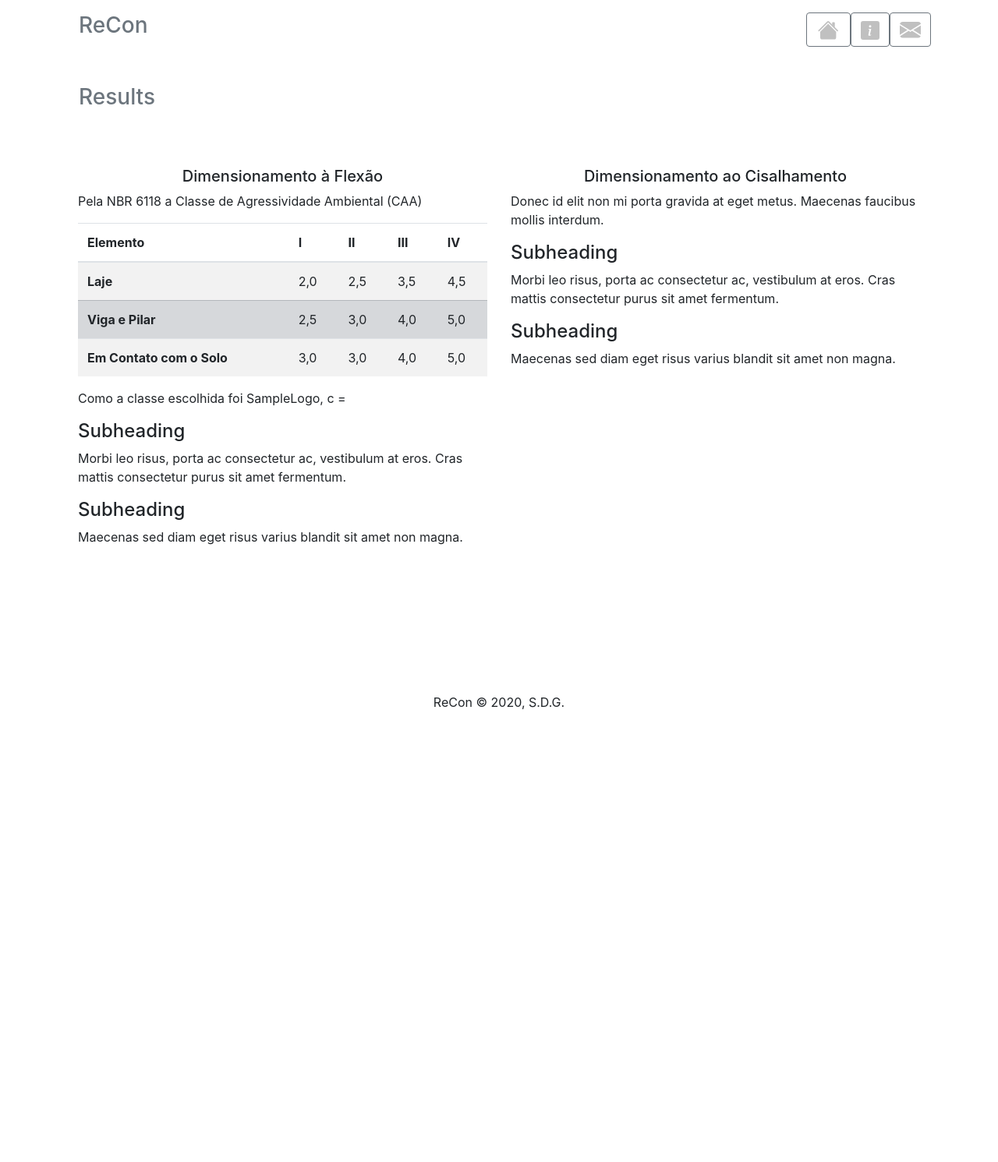
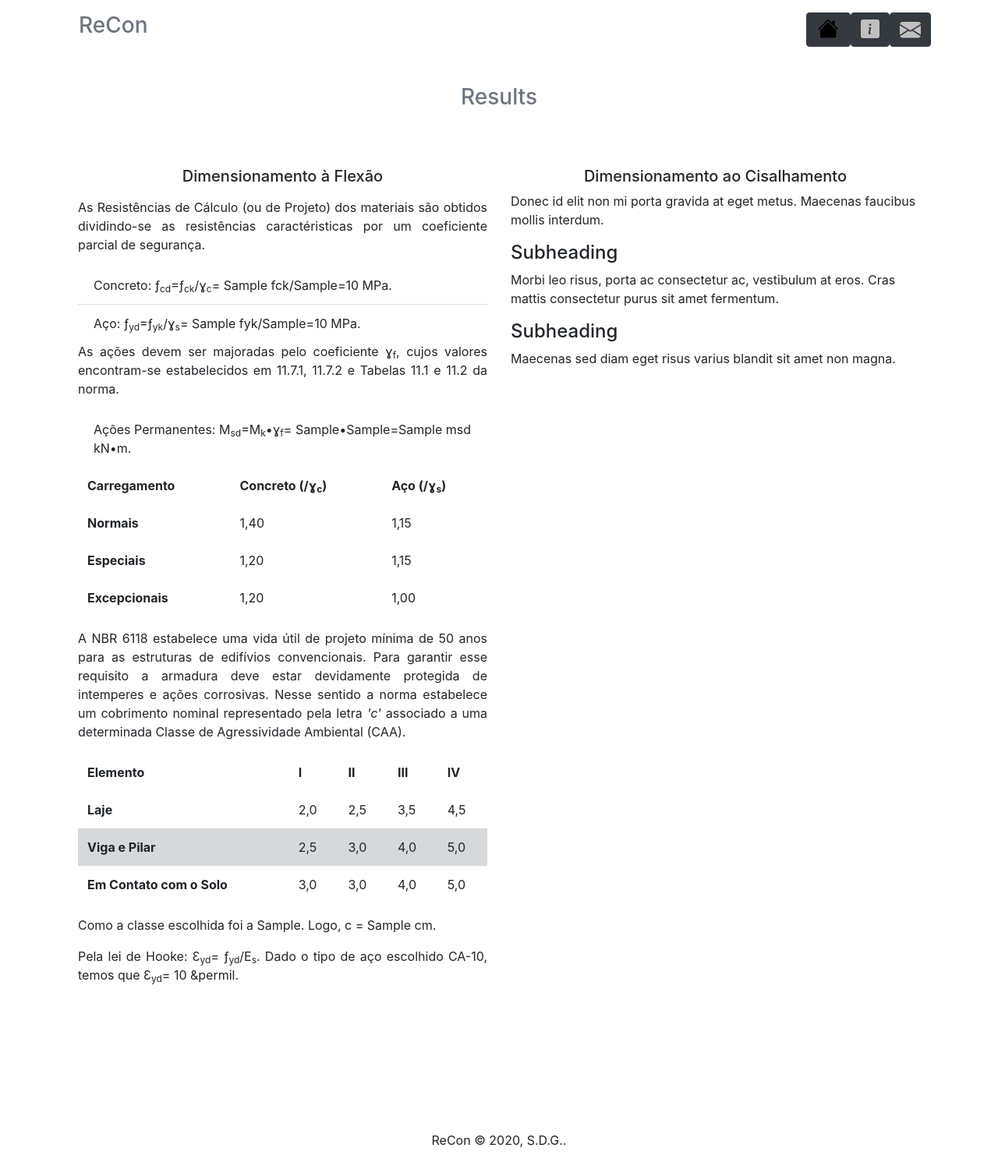
Before and after one commit to iamvitorjesus/artigo, a Flask app: template app/templates/results.html in a window 1280 px wide. Shown: the whole page at 78% size. Before the commit the page ends 910 px from the top, so only its background shows below. Run offline with Flask 2, Linux system fonts and the light colour scheme; the template is opened without the code that fills it: most values are stand-ins (such as "Sample title", 1, 10 or a date in 2020); a map, chart or similar area stays blank; parts of the project's set-up code (start-up, migrations or seed data) failed here and were passed over; some libraries are stand-ins or nearby versions.

Commit message:
Wed-24-06-2020-02:44 - Pagina Results em construção

```diff
--- a/app/static/js/own.js
+++ b/app/static/js/own.js
@@ -1,26 +1,7 @@
 <script>
-
-function chamar1(id){
-  var captar = document.getElementById(id).value;
-  return Number(captar);
-
-}
-
-function chamar2(id,unit){
-  var captar = document.getElementById(id).value;
-  va captarunit = document.getElementById(unit).value;
-  return ([Number(captar), unit]);
-
-}
-
-function change(id){
-  captar = document.getElementById(id).style;
-  percent = Number(captar.slice(7,9));
-  x = 100/19;
-
-  percent = percent + x;
-  document.getElementById(id).style = percent;
-  document.getElementById(id).innerHTML = "A barra de progresso está Funcionando"
+function updateProgress(element){
+    var weight = element.attributes.weight;
+    weight = weight + (100/19);
 
 }
 
@@ -49,4 +30,19 @@ function draw(bw, h, nbar, n, o, ot ){
 
 }
 
+var doc = new jsPDF();
+var specialElementHandlers = {
+    '#editor': function (element, renderer) {
+        return true;
+    }
+};
+
+$('#btGerarPDF').click(function () {
+    doc.fromHTML($('#conteudo').html(), 15, 15, {
+        'width': 170,
+            'elementHandlers': specialElementHandlers
+    });
+    doc.save('exemplo-pdf.pdf');
+});
+
 </script>
--- a/app/templates/base.html
+++ b/app/templates/base.html
@@ -38,25 +38,25 @@
 
           <div class="mx-auto flex-column">
             <nav class="nav nav-tab">
-              <button class="btn btn-outline-secondary" href="\">
-                <svg class="bi bi-house-fill" width="1.9em" height="1.7em" viewBox="0 0 16 16" fill="silver" xmlns="http://www.w3.org/2000/svg">
+              <a class="btn btn-template" href="\">
+                <svg class="bi bi-house-fill" width="1.9em" height="1.7em" viewBox="0 0 16 16" fill="btn btn-template" xmlns="http://www.w3.org/2000/svg">
                   <path fill-rule="green" d="M8 3.293l6 6V13.5a1.5 1.5 0 0 1-1.5 1.5h-9A1.5 1.5 0 0 1 2 13.5V9.293l6-6zm5-.793V6l-2-2V2.5a.5.5 0 0 1 .5-.5h1a.5.5 0 0 1 .5.5z"/>
                   <path fill-rule="evenodd" d="M7.293 1.5a1 1 0 0 1 1.414 0l6.647 6.646a.5.5 0 0 1-.708.708L8 2.207 1.354 8.854a.5.5 0 1 1-.708-.708L7.293 1.5z"/>
                   <title>Home</title>
                 </svg>
-              </button>
-              <button class="btn btn-outline-secondary" id="info" data-toggle="modal" data-target="#myModal" >
+              </a>
+              <a class="btn btn-template" id="info" data-toggle="modal" data-target="#myModal" >
                 <svg class="bi bi-info-square-fill" width="1.5em" height="1.5em" viewBox="0 0 16 16" fill="silver" xmlns="http://www.w3.org/2000/svg">
                   <path fill-rule="evenodd" d="M0 2a2 2 0 0 1 2-2h12a2 2 0 0 1 2 2v12a2 2 0 0 1-2 2H2a2 2 0 0 1-2-2V2zm8.93 4.588l-2.29.287-.082.38.45.083c.294.07.352.176.288.469l-.738 3.468c-.194.897.105 1.319.808 1.319.545 0 1.178-.252 1.465-.598l.088-.416c-.2.176-.492.246-.686.246-.275 0-.375-.193-.304-.533L8.93 6.588zM8 5.5a1 1 0 1 0 0-2 1 1 0 0 0 0 2z"/>
                   <title>About</title>
                 </svg>
-              </button>
-              <button class="btn btn-outline-secondary" href="contact" >
+              </a>
+              <a class="btn btn-template" href="contact" >
                 <svg class="bi bi-envelope-fill" width="1.7em" height="1.9em" viewBox="0 0 16 16" fill="silver" xmlns="http://www.w3.org/2000/svg">
                   <path fill-rule="evenodd" d="M.05 3.555A2 2 0 0 1 2 2h12a2 2 0 0 1 1.95 1.555L8 8.414.05 3.555zM0 4.697v7.104l5.803-3.558L0 4.697zM6.761 8.83l-6.57 4.027A2 2 0 0 0 2 14h12a2 2 0 0 0 1.808-1.144l-6.57-4.027L8 9.586l-1.239-.757zm3.436-.586L16 11.801V4.697l-5.803 3.546z"/>
                   <title>Contact</title>
                 </svg>
-              </button>
+              </a>
             </nav>
           </div>
 
@@ -68,7 +68,7 @@
       <p></p>
 
       <footer class="footer text-center">
-        <p>ReCon &copy; 2020, S.D.G.</p>
+        <p>ReCon &copy; 2020, S.D.G..</p>
       </footer>
 
     </div> <!-- CONTAINER -->
@@ -77,7 +77,7 @@
     <!-- MODAL -->
 
     <div class="modal fade" id="myModal" tabindex="-1" role="dialog" aria-labelledby="exampleModalCenterTitle" aria-hidden="true">
-      <div class="modal-dialog modal-dialog-scrollable" role="document">
+      <div class="modal-dialog modal-dialog-centered" role="document">
         <div class="modal-content">
           <div class="modal-header">
             <h5 class="modal-title" id="exampleModalLongTitle">About Us</h5>
@@ -110,8 +110,8 @@
     <script src="https://code.jquery.com/jquery-3.5.1.slim.min.js" integrity="sha384-DfXdz2htPH0lsSSs5nCTpuj/zy4C+OGpamoFVy38MVBnE+IbbVYUew+OrCXaRkfj" crossorigin="anonymous"></script>
     <script src="https://cdn.jsdelivr.net/npm/popper.js@1.16.0/dist/umd/popper.min.js" integrity="sha384-Q6E9RHvbIyZFJoft+2mJbHaEWldlvI9IOYy5n3zV9zzTtmI3UksdQRVvoxMfooAo" crossorigin="anonymous"></script>
     <!-- IE10 viewport hack for Surface/desktop Windows 8 bug -->
-
     <script src="{{ url_for('static', filename = 'js/bootstrap.min.js')}}"></script>
     <script src="{{ url_for('static', filename = 'js/own.js')}}"></script>
+
   </body>
 </html>
--- a/app/templates/results.html
+++ b/app/templates/results.html
@@ -5,9 +5,11 @@
 {% block content %}
   <div class="container flex-auto">
     <div class="p-3 mb-5 bg-grey rounded row">
+      <div class="col text-center">
 
-      <h3 class="text-muted text-center">Results</h3>
+        <h3 class="text-muted">Results</h3>
 
+      </div>
     </div>
   </div>
 
@@ -16,9 +18,64 @@
 
       <div class="col-lg-6">
         <h5 class="text-center">Dimensionamento à Flexão</h5>
-        <p>Pela NBR 6118 a Classe de Agressividade Ambiental (CAA) </p>
+        <p></p>
+        <p class="text-justify">As Resistências de Cálculo (ou de Projeto) dos materiais são
+           obtidos dividindo-se as resistências caractéristicas por um coeficiente parcial de
+           segurança.</p>
 
-        <table class="table table-striped">
+        <ul class="list-group list-group-flush">
+          <li class="list-group-item">Concreto:
+            &#402<sub>cd</sub>=&#402<sub>ck</sub>/&#611<sub>c</sub>=
+            {{info['fck']}}/{{info['gc']}}={{(info['fcd']*10)|round(3,'common')}} MPa.</li>
+          <li class="list-group-item">Aço:
+            &#402<sub>yd</sub>=&#402<sub>yk</sub>/&#611<sub>s</sub>=
+            {{info['fyk']}}/{{info['gc']}}={{(info['fyd']*10)|round(3,'common')}} MPa.</li>
+        </ul>
+
+        <p class="text-justify">As ações devem ser majoradas pelo coeficiente &#611<sub>f</sub>,
+          cujos valores encontram-se estabelecidos em 11.7.1, 11.7.2 e Tabelas 11.1 e 11.2
+          da norma.</p>
+
+        <ul class="list-group list-group-flush">
+          <li class="list-group-item">Ações Permanentes:
+            M<sub>sd</sub>=M<sub>k</sub>•&#611<sub>f</sub>=
+            {{info['Mk']}}•{{info['gf']}}={{info['Msd']}} kN•m.</li>
+        </ul>
+
+        <table class="table table-borderless">
+          <thead>
+            <tr>
+              <th scope="col">Carregamento</th>
+              <th scope="col">Concreto (/&#611<sub>c</sub>)</th>
+              <th scope="col">Aço (/&#611<sub>s</sub>)</th>
+            </tr>
+          </thead>
+          <tbody>
+            <tr>
+              <th scope="row">Normais</th>
+              <td>1,40</td>
+              <td>1,15</td>
+            </tr>
+            <tr>
+              <th scope="row">Especiais</th>
+              <td>1,20</td>
+              <td>1,15</td>
+            </tr>
+            <tr>
+              <th scope="row">Excepcionais</th>
+              <td>1,20</td>
+              <td>1,00</td>
+            </tr>
+          </tbody>
+        </table>
+
+        <p class="text-justify">A NBR 6118 estabelece uma vida útil de projeto mínima de 50 anos
+          para as estruturas de edifívios convencionais. Para garantir esse requisito a
+          armadura deve estar devidamente protegida de intemperes e ações corrosivas.
+          Nesse sentido a norma estabelece um cobrimento nominal representado pela letra
+          <em>'c'</em> associado a uma determinada Classe de Agressividade Ambiental (CAA).</p>
+
+        <table class="table table-borderless">
           <thead>
             <tr>
               <th scope="col">Elemento</th>
@@ -52,14 +109,17 @@
             </tr>
           </tbody>
         </table>
-        <p>Como a classe escolhida foi {{info['']}}Logo, c = </p>
-        <h4>Subheading</h4>
-        <p>Morbi leo risus, porta ac consectetur ac, vestibulum at eros. Cras mattis consectetur purus sit amet fermentum.</p>
 
-        <h4>Subheading</h4>
-        <p>Maecenas sed diam eget risus varius blandit sit amet non magna.</p>
+        <p class="text-justify">Como a classe escolhida foi a {{info['c'][1]}}.
+          Logo, c = {{info['c'][0]}} cm.</p>
+
+        <p class="text-justify">Pela lei de Hooke: &#400<sub>yd</sub>=
+          &#402<sub>yd</sub>/E<sub>s</sub>. Dado o tipo de aço escolhido
+          CA-{{info['fyk']/10}}, temos que &#400<sub>yd</sub>=
+          {{info['eyd']*1000}} &permil.</p>
+
+
       </div>
-
       <div class="col-lg-6">
         <h5 class="text-center">Dimensionamento ao Cisalhamento</h5>
         <p>Donec id elit non mi porta gravida at eget metus. Maecenas faucibus mollis interdum.</p>
@@ -80,7 +140,4 @@
     </div>
 
   </div>
-
-
-
 {%endblock %}
--- a/viga/choose.py
+++ b/viga/choose.py
@@ -5,6 +5,6 @@ def choose_rebar(Dic, M):
 
     aho = max(2, o, 1.2*Dic['Dmax']) #Espaçamento horizontal mínimo
 
-    nbmax = math.floor((Dic['bw'] - (2* (Dic['c'] + Dic['ot']) ) + aho)/(o+aho))
+    nbmax = math.floor((Dic['bw'] - (2* (Dic['c'][0] + Dic['ot']) ) + aho)/(o+aho))
     # print('\nNúmero máximo de barras por camada: %d'%nbmax)
     nc = math.ceil((M[ol][1])/nbmax)
--- a/viga/detalhamento_cortante.py
+++ b/viga/detalhamento_cortante.py
@@ -48,7 +48,7 @@ def detalhamento_cortante(Dic):
     #Calculo do número de ramos
     ra = 2
     while True:
-        if((Sec['bw']-(2*Sec['c']))/(ra-1)) < Stmax:
+        if((Sec['bw']-(2*Sec['c'][0]))/(ra-1)) < Stmax:
             break
         else:
             ra +=1
```
Also changed, not shown: app/templates/index.html (+12 -1 lines), app/templates/newproject.html (+5 -3 lines), viga/conversao_unidades.py (+5 -5 lines), viga/flexaosimples.py (+7 -5 lines).
